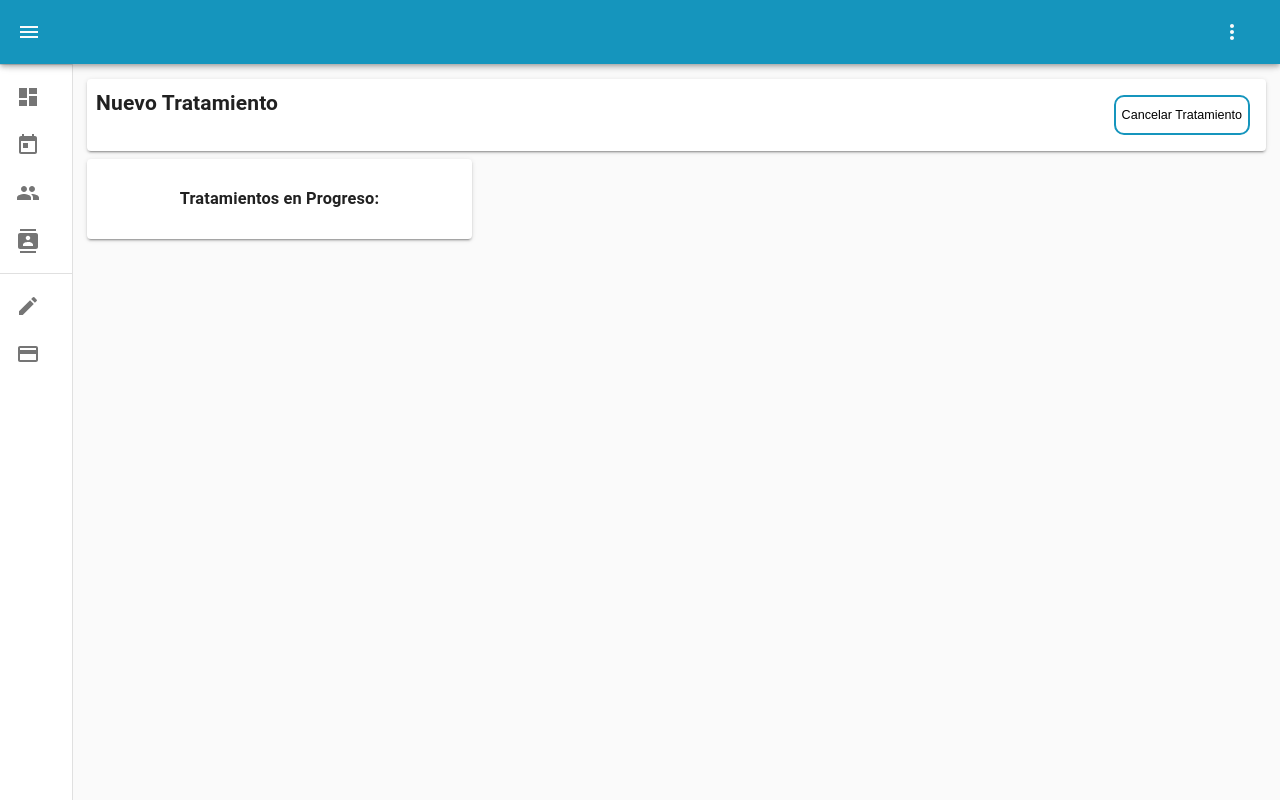
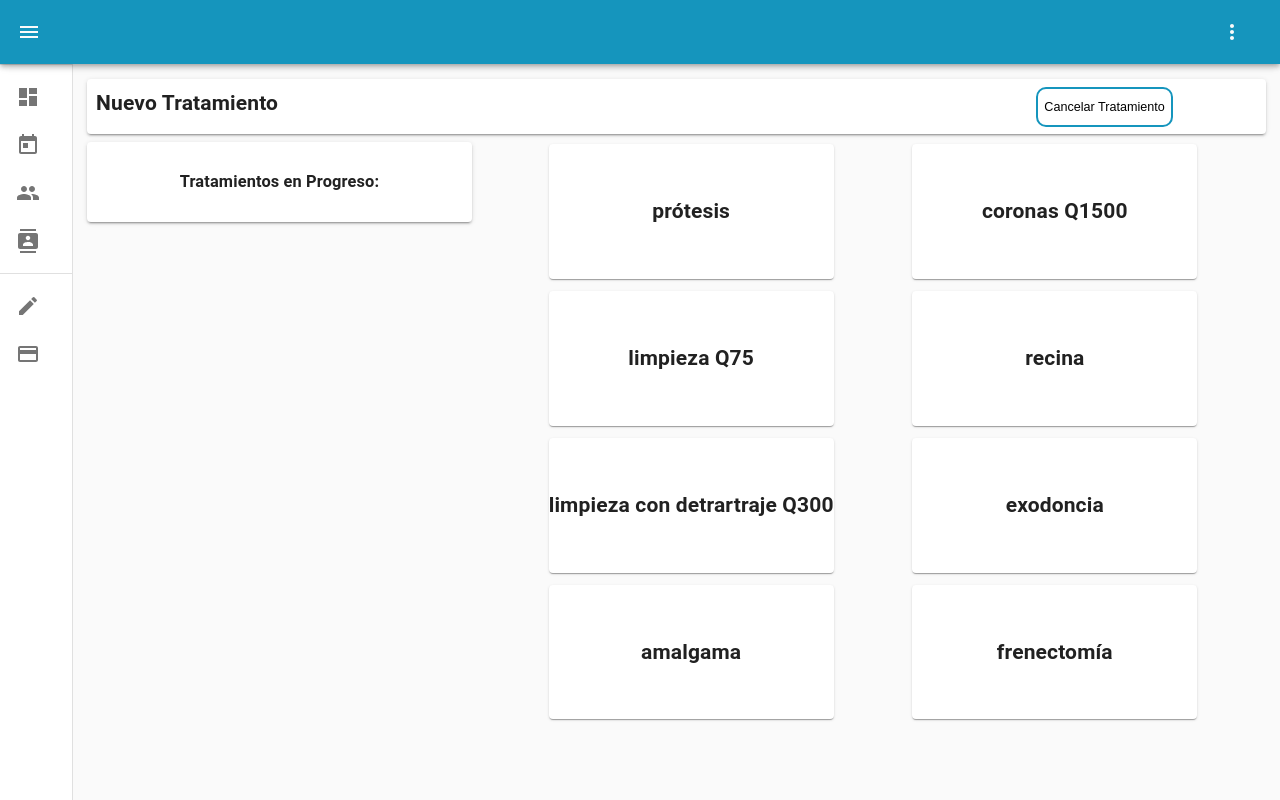
Before and after one commit to davidromero/edent-react, a React (Create React App) app: page /treatments/1 in a window 1280 px wide. Built offline with nearby package versions, Linux system fonts and the light colour scheme.

Commit message:
Back navigation missing

```diff
--- a/src/components/pages/TreatmentList.js
+++ b/src/components/pages/TreatmentList.js
@@ -2,21 +2,123 @@ import React, {useEffect, useState} from "react";
 import {Paper} from "@material-ui/core";
 import axios from 'axios/index';
 import "../styles/PagesStyle.css";
+import {displayMenu} from '../../utils/utils'
 import {Prompt, useHistory} from "react-router-dom";
 import Modal from "react-modal";
 
 const operatoriaMenu = [
-  {treatment_uid: "123", treatment_name: "Resina"},
-  {treatment_uid: "124", treatment_name: "Carilla"},
-  {treatment_uid: "125", treatment_name: "Amalgama"},
-  {treatment_uid: "126", treatment_name: "Relleno blanco en cápsula"},
-  {treatment_uid: "125", treatment_name: "Limpieza con detrartaje"},
-  {treatment_uid: "125", treatment_name: "Exodoncia"},
-  {treatment_uid: "125", treatment_name: "Prótesis"},
-  {treatment_uid: "125", treatment_name: "Cementación"},
-  {treatment_uid: "125", treatment_name: "Blanqueamiento"},
-  {treatment_uid: "125", treatment_name: "Casquitos"},
-  {treatment_uid: "125", treatment_name: "Coronas"},
+  {
+    level3: "valplast",
+    price: "0",
+    uid: "22",
+    level1: "prótesis",
+    type: "operatoria",
+    level2: "removible unilateral"
+  },
+  {
+    "level3": "acrílico chiquimula",
+    "price": "0",
+    "uid": "18",
+    "level1": "prótesis",
+    "type": "operatoria",
+    "level2": "removible unilateral"
+  },
+  {
+    "level3": "",
+    "price": "1500",
+    "uid": "16",
+    "level1": "coronas",
+    "type": "operatoria",
+    "level2": ""
+  },
+  {
+    "level3": "",
+    "price": "75",
+    "uid": "40",
+    "level1": "limpieza",
+    "type": "seguro",
+    "level2": ""
+  },
+  {
+    "level3": "",
+    "price": "300",
+    "uid": "2",
+    "level1": "recina",
+    "type": "operatoria",
+    "level2": "grande"
+  },
+  {
+    "level3": "",
+    "price": "300",
+    "uid": "13",
+    "level1": "limpieza con detrartraje",
+    "type": "operatoria",
+    "level2": ""
+  },
+  {
+    "level3": "",
+    "price": "200",
+    "uid": "8",
+    "level1": "exodoncia",
+    "type": "operatoria",
+    "level2": "niño permanente"
+  },
+  {
+    "level3": "",
+    "price": "50",
+    "uid": "9",
+    "level1": "exodoncia",
+    "type": "operatoria",
+    "level2": "niño leche"
+  },
+  {
+    "level3": "",
+    "price": "250",
+    "uid": "1",
+    "level1": "recina",
+    "type": "operatoria",
+    "level2": "pequeña"
+  },
+  {
+    "level3": "cromo guatemala",
+    "price": "0",
+    "uid": "31",
+    "level1": "prótesis",
+    "type": "operatoria",
+    "level2": "removible total"
+  },
+  {
+    "level3": "",
+    "price": "200",
+    "uid": "6",
+    "level1": "amalgama",
+    "type": "operatoria",
+    "level2": "grande"
+  },
+  {
+    "level3": "",
+    "price": "900",
+    "uid": "38",
+    "level1": "frenectomía",
+    "type": "cirugia",
+    "level2": "frenillo"
+  },
+  {
+    "level3": "acrílico chiquimula",
+    "price": "0",
+    "uid": "28",
+    "level1": "prótesis",
+    "type": "operatoria",
+    "level2": "removible total"
+  },
+  {
+    "level3": "cromo chiquimula",
+    "price": "0",
+    "uid": "30",
+    "level1": "prótesis",
+    "type": "operatoria",
+    "level2": "removible total"
+  }
 ]
 const seguroMenu = [
   {treatment_uid: "123", treatment_name: "Evaluación"},
@@ -37,13 +139,12 @@ const cirugiaMenu = [
 
 const TreatmentList = (props) => {
   const {uid} = props.match.params;
-  const [treatmentMenu, setTreatmentMenu] = useState();
   const [checkout, setCheckout] = useState([]);
   const [treatmentType, setTreatmentType] = useState();
   const [patient, setPatient] = useState();
   const history = useHistory();
 
-  useEffect( () => {initValues()})
+  useEffect( () => {initValues()},[])
 
   const initValues = () => {
     const {TreatmentProp, Patient} = props.location;
@@ -57,20 +158,11 @@ const TreatmentList = (props) => {
       setPatient(JSON.parse(localStorage.getItem("patient")));
       setTreatmentType(localStorage.getItem("treatment-type"));
     }
-    if (treatmentType === "operatoria") {
-      setTreatmentMenu(operatoriaMenu);
-    } else if (treatmentType === "seguro") {
-      setTreatmentMenu(seguroMenu);
-    } else if (treatmentType === "endodoncia") {
-      setTreatmentMenu(endodonciaMenu);
-    } else if (treatmentType === "cirugia") {
-      setTreatmentMenu(cirugiaMenu);
-    }
   };
 
   const addNewTreatment = (treatment) => {
     if(checkout.length < 9){
-      setCheckout([...checkout, {id: checkout.length, name: treatment.treatment_name}]);
+      setCheckout([...checkout, {id: checkout.length, name: treatment.complete_name, price: treatment.price}]);
     }
   };
 
@@ -100,27 +192,58 @@ const TreatmentList = (props) => {
             <h2>Nuevo Tratamiento</h2>}
           <h3 style={{textTransform: "capitalize"}}>{treatmentType}</h3>
         </div>
-        <button className={"finish-treatment-button"} onClick={() => {history.goBack()}}>Cancelar Tratamiento</button>
+        <div style={{width: "315px", display: "flex", justifyContent: "center"}}>
+          <button className={"finish-treatment-button"} style={{margin: "auto"}}
+                  onClick={() => {history.goBack()}}>Cancelar Tratamiento</button>
+        </div>
       </Paper>
       <div style={{display: "table-column", width: "100%", justifyContent: "center"}}>
         <TreatmentCheckout checkout={checkout} remove={removeTreatment}/>
+        <TreatmentMenu treatmentMenu={operatoriaMenu} addNewTreatment={addNewTreatment}/>
+      </div>
+    </div>
+  )
+};
+
+const TreatmentMenu = (props) => {
+  const {treatmentMenu, addNewTreatment} = props;
+  const [level, setLevel] = useState(0);
+  const [display, setDisplay] = useState();
+  const [clickedItem, setClickedItem] = useState();
+
+  useEffect( () => {setDisplay(displayMenu(treatmentMenu, level, clickedItem));}, [level])
+
+
+  const clickItem = (treatment) => {
+    console.log("click level " + level);
+    console.log(treatment.name)
+    if (treatment.parent || treatment.name === "atrás"){
+      let new_level = treatment.name !== "atrás" ? (level < 2 ? level + 1 : level) : level - 1;
+      setLevel(new_level);
+    }
+    else{
+      addNewTreatment(treatment)
+    }
+    setClickedItem(treatment)
+  }
+
+  return(
     <div className={"side-content"}>
       <div className={"menu-container"}>
         {
-              treatmentMenu && treatmentMenu.map((treatment, index) => {
+          display && display.map((treatment, index) => {
             return (
-                  <Paper className={"menu-button"} key={index} onClick={() => {addNewTreatment(treatment)}}>
-                    <h2>{treatment.treatment_name}</h2>
+              <Paper className={"menu-button"} key={index} onClick={() => {clickItem(treatment)}}>
+                <h2>{treatment.name + " " + (treatment.parent ? "" : "Q" +treatment.price)}</h2>
               </Paper>
             )
           })
         }
       </div>
     </div>
-      </div>
-    </div>
   )
-};
+}
+
 
 const TreatmentCheckout = (props) => {
   const {checkout, remove} = props;
@@ -128,6 +251,14 @@ const TreatmentCheckout = (props) => {
 
   const finishTreatment = () => {
     setIsOpen(false);
+  }
+
+  const getTotal = (checkoutItems) => {
+    let total = 0
+    checkoutItems.map((item) => {
+      total += parseInt(item.price)
+    })
+    return total;
   }
 
   const customStyles = {
@@ -143,7 +274,7 @@ const TreatmentCheckout = (props) => {
 
   const checkoutTotal =
     <>
-      <h3><b>Total: Q300.00</b></h3>
+      <h3><b>Total: Q{getTotal(checkout)}</b></h3>
       <button className={"finish-treatment-button"} onClick={() => {setIsOpen(true)} }>Finalizar tratamiento</button>
     </>
 
@@ -177,10 +308,11 @@ const TreatmentCheckout = (props) => {
 
 const TreatmentItem = (props) => {
   const {idx, treatment, remove} = props;
+  console.log(JSON.stringify(treatment))
 
   return(
     <div className={"treatment-item"} key={idx}>
-      {treatment.name + " - Q" + "100"}
+      {treatment.name + " - Q" + treatment.price}
       <button className={"remove-treatment-button"} onClick={() => {remove(idx)}}>x</button>
     </div>
   )
--- a/src/components/styles/PagesStyle.css
+++ b/src/components/styles/PagesStyle.css
@@ -158,6 +158,7 @@
 .treatment-item {
   height: 50px;
   padding: 8px;
+  margin: 12px;
 }
 .finish-treatment-button{
   height: 40px;
--- a/src/utils/utils.js
+++ b/src/utils/utils.js
@@ -37,4 +37,51 @@ const capitalize = (word) => {
     .join(' ');
 }
 
-export {dateTimeFormat, dateFormat, birthdayFormat, capitalize, patientTemplate}
+
+const displayMenu = (originalMenu, currentLevel, clickedItem) => {
+  console.log(JSON.stringify(clickedItem));
+  const displayMenu = [];
+  // add back button for inner navigation
+  if(currentLevel > 0) {
+    displayMenu.push({
+      price: "0",
+      uid: "0",
+      name: "atrás",
+      parent: false
+    })
+  }
+
+  originalMenu.forEach(treatment => {
+    const levels = [treatment.level1, treatment.level2, treatment.level3]
+    if (levels[currentLevel] !== ""){
+      var index = displayMenu.findIndex(x => x.name === levels[currentLevel])
+      if (index === -1){
+        if (!clickedItem || (clickedItem && clickedItem["name"] === levels[currentLevel-1])){
+          if (levels[currentLevel + 1] !== "" && currentLevel !== 2){
+            //Agregar padre
+            displayMenu.push({
+              price: treatment.price,
+              uid: treatment.uid,
+              complete_name: levels[0] + " " + levels[1] + " " + levels [2],
+              name: levels[currentLevel],
+              parent: true,
+            })
+          }
+          else{
+            //Agregar hoja
+            displayMenu.push({
+              price: treatment.price,
+              uid: treatment.uid,
+              complete_name: levels[0] + " " + levels[1] + " " + levels [2],
+              name: levels[currentLevel],
+              parent: false,
+            })
+          }
+        }
+      }
+    }
+  })
+  return displayMenu;
+}
+
+export {dateTimeFormat, dateFormat, birthdayFormat, capitalize, patientTemplate, displayMenu}
```
Lines whose indentation alone changed are shown as unchanged.
